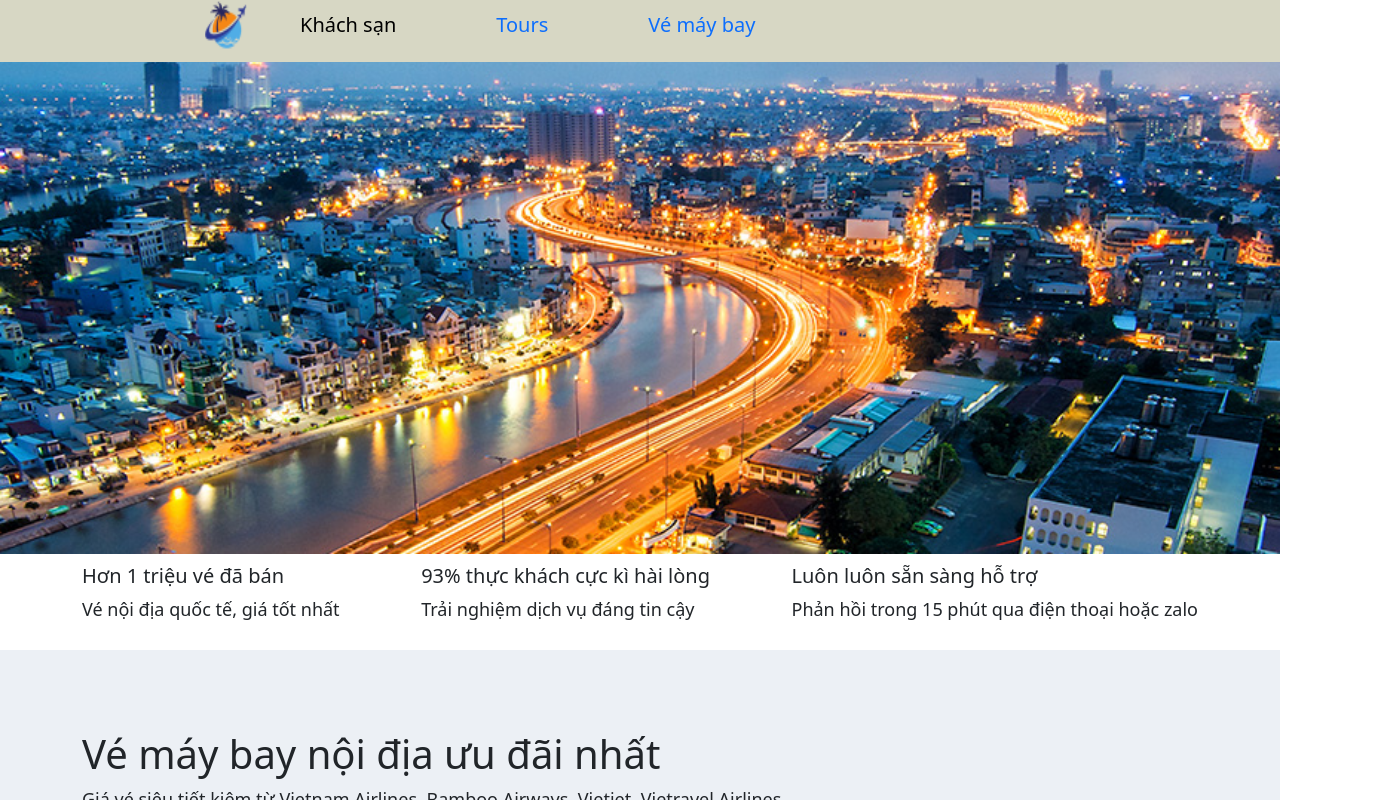
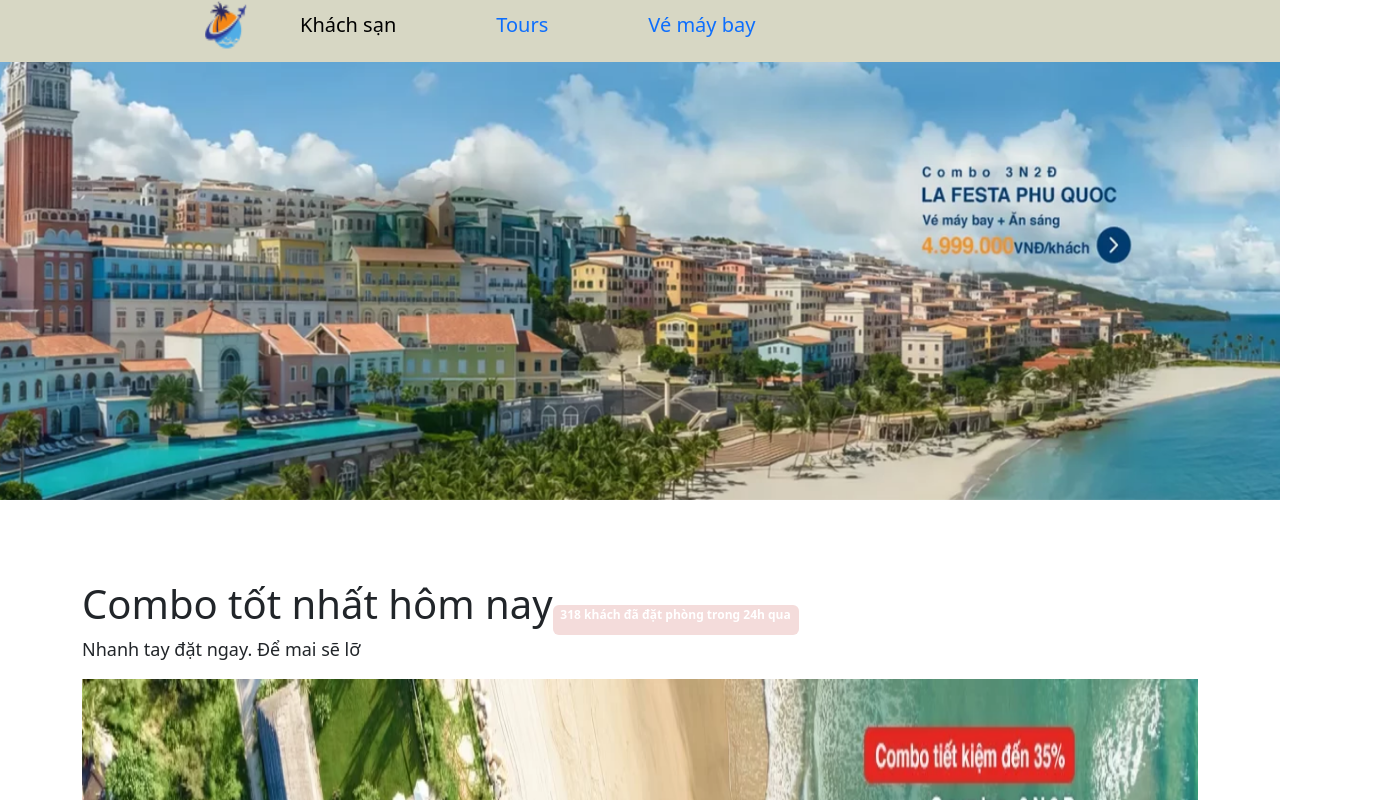
Before and after one commit to KingofKingssdom/Travel, a React (Create React App) app: page /airLinePage in a window 1280 px wide. Shown: the top 800 px of the page, 1378 px wide, since content can reach past the window. Built offline with nearby package versions, Linux system fonts and the light colour scheme.

Commit message:
update project

```diff
--- a/package.json
+++ b/package.json
@@ -1,4 +1,5 @@
 {
+  "homepage": "https://KingofKingssdom.github.io/Travel",
   "name": "project-travel",
   "version": "0.1.0",
   "private": true,
@@ -17,6 +18,8 @@
   },
   "scripts": {
     "start": "react-scripts start",
+    "predeploy":"npm run build",
+    "deploy":"gh-pages -d build",
     "build": "react-scripts build",
     "test": "react-scripts test",
     "eject": "react-scripts eject"
--- a/src/App.js
+++ b/src/App.js
@@ -23,9 +23,9 @@ function App() {
   return (
     <div>
       <Header/>
-
+      <Hotel/>
       <Routes>
-        <Route path='/' element={<Hotel/>}/>
+        {/* <Route path='/' element={<Hotel/>}/> */}
         <Route path='/tourPage' element={<Tour/>}/>
         <Route path='/airLinePage' element={<AirLine/>}/>
         <Route path='/Phu-Quoc' element={<PQHotel/>}/>
```
